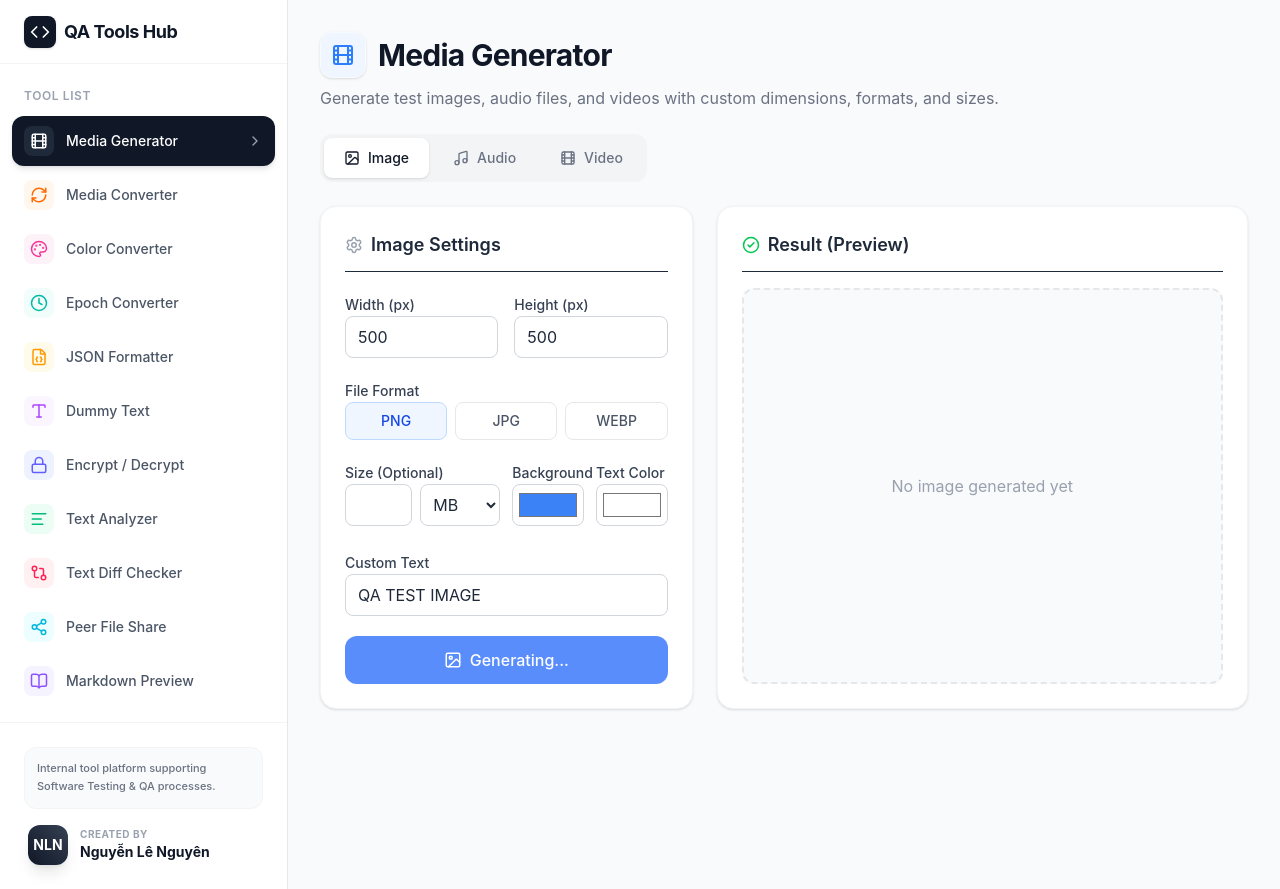
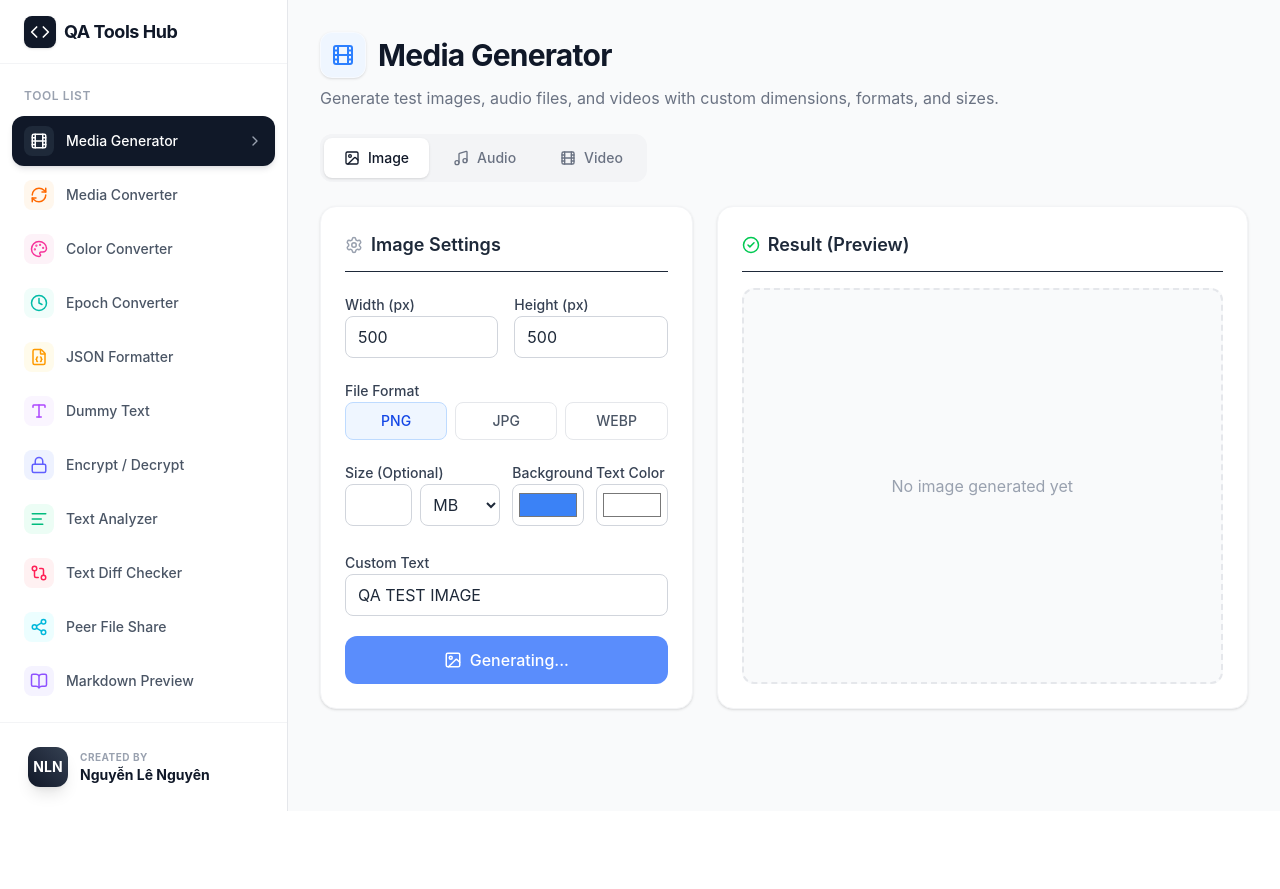
Before and after one commit to nguyenlenguyen/qa-tools-hub, a React (Vite) app: page / in a window 1280 px wide. After the commit the page ends 811 px from the top, so only its background shows below. Built offline with nearby package versions, Linux system fonts and the light colour scheme.

Commit message:
Update App.jsx

```diff
--- a/src/App.jsx
+++ b/src/App.jsx
@@ -91,12 +91,6 @@ export default function App() {
         {/* Sidebar Footer */}
         <div className="p-6 mt-auto border-t border-gray-100">
           <div className="space-y-4">
-            <div className="bg-gray-50 rounded-xl p-3 border border-gray-100">
-              <p className="text-[11px] text-gray-500 leading-relaxed font-medium">
-                Internal tool platform supporting Software Testing & QA processes.
-              </p>
-            </div>
-
             <div className="flex items-center gap-3 px-1 group cursor-default">
               <div className="relative">
                 <div className="w-10 h-10 rounded-xl bg-gradient-to-tr from-gray-900 to-gray-700 flex items-center justify-center text-white font-bold text-sm shadow-lg group-hover:scale-105 transition-transform duration-200">
```
